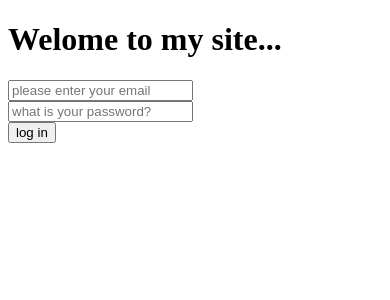
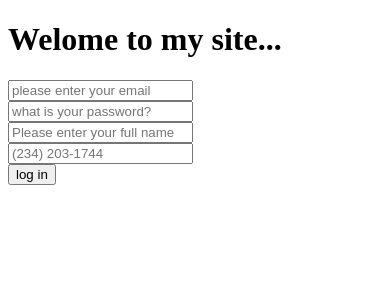
Before and after one commit to Hildao/react-quiz, a Next.js app: page / in a window 390 px wide. Shown: the top 300 px of the page. Built offline with nearby package versions, Linux system fonts and the light colour scheme.

Commit message:
added textField for name and phone

```diff
--- a/src/pages/index.jsx
+++ b/src/pages/index.jsx
@@ -2,9 +2,16 @@ import { useState } from 'react';
 import Link from 'next/link';
 import TextField from '@/ui/text-field';
 
+const defaultValues = {
+  email: '',
+  password: '',
+  name: '',
+  phone: '',
+};
+
 export default function Home() {
-  const [email, setEmail] = useState('');
-  const [password, setPassword] = useState('');
+  const [values, setValues] = useState(defaultValues);
+  const { email, password, name, phone } = values;
 
   return (
     <div className='container mx-auto'>
@@ -17,7 +24,7 @@ export default function Home() {
             <TextField
               value={email}
               placeholder={'please enter your email'}
-              onChange={(email) => setEmail(email)}
+              onChange={(email) => setValues(email)}
             />
           </div>
           <div>
@@ -26,6 +33,22 @@ export default function Home() {
               type='password'
               value={password}
               placeholder='what is your password?'
+            />
+          </div>
+
+          <div>
+            <TextField
+              value={name}
+              placeholder={'Please enter your full name'}
+              onChange={(name) => setValues(name)}
+            />
+          </div>
+
+          <div>
+            <TextField
+              value={phone}
+              placeholder={'(234) 203-1744'}
+              onChange={(phone) => setValues(phone)}
             />
           </div>
 
```
